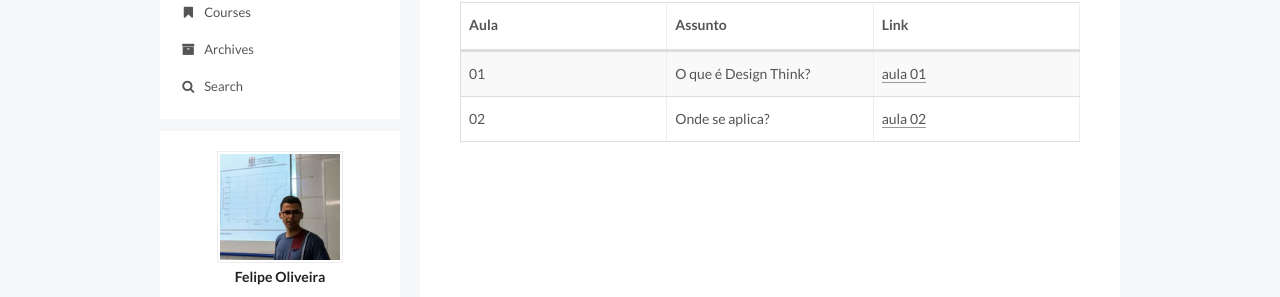
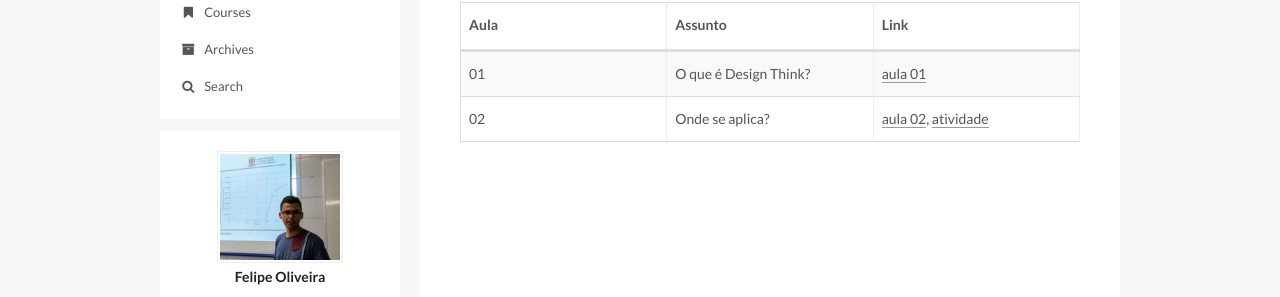
Before and after one commit to fdoliv/fdoliv.github.io, a Jekyll site: the page built from courses/dt/index.md, in a window 1280 px wide. Shown: the part 228-525 px from the top of the page. Built offline with Jekyll 4.4.1, drawn with Linux system fonts in a browser that asks for light colours.

Commit message:
Atividade

```diff
--- a/courses/dt/index.md
+++ b/courses/dt/index.md
@@ -14,4 +14,4 @@ comments: false
 | Aula | Assunto | Link |
 | -- | ------------ | --- |
 | 01 | O que é Design Think? | [aula 01]({{ site.url }}/assets/arquivos/dt/aula01-dt.pdf){:target="_blank"} |
-| 02 | Onde se aplica? | [aula 02]({{ site.url }}/assets/arquivos/dt/aula02-dt.pdf){:target="_blank"} |
+| 02 | Onde se aplica? | [aula 02]({{ site.url }}/assets/arquivos/dt/aula02-dt.pdf){:target="_blank"}, [atividade]({{ site.url }}/assets/arquivos/dt/atividade-dt.pdf){:target="_blank"} |
```
Also changed, not shown: 1 other file.
